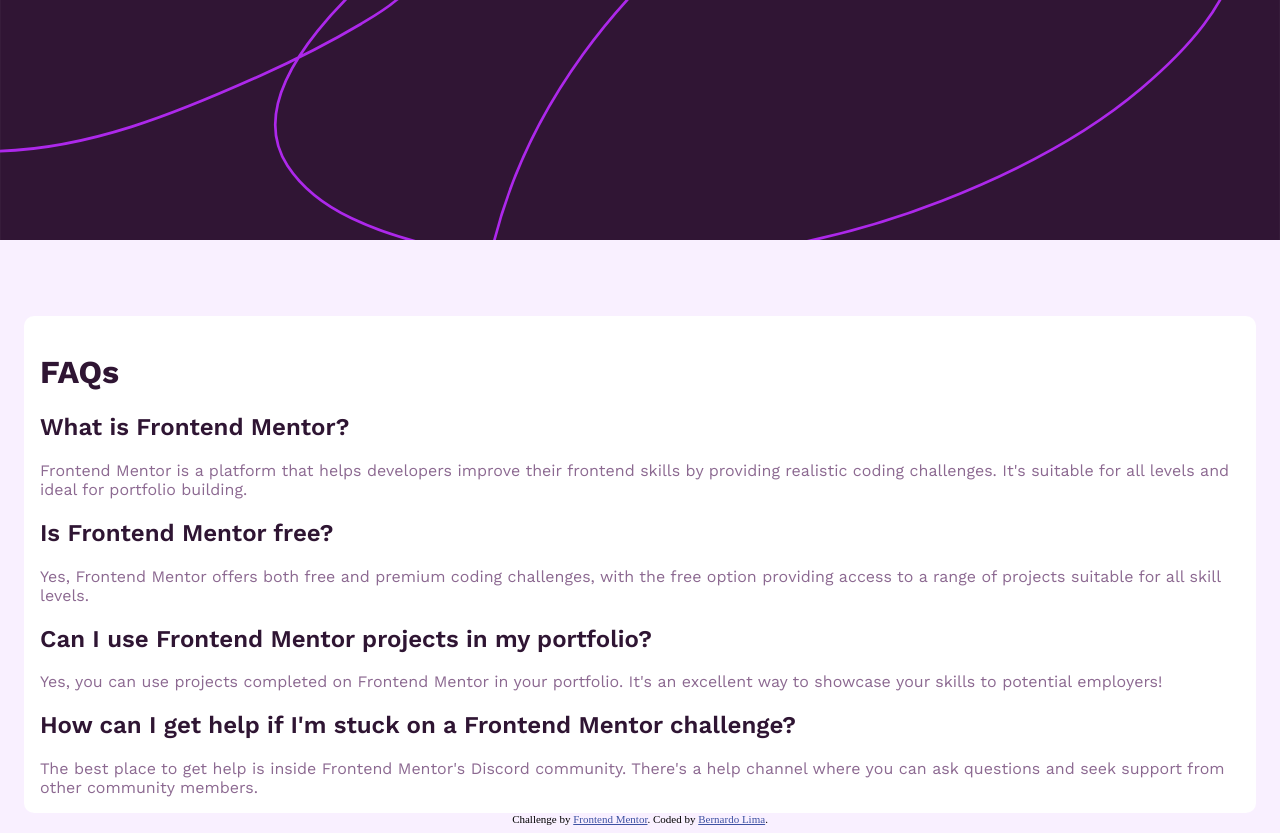
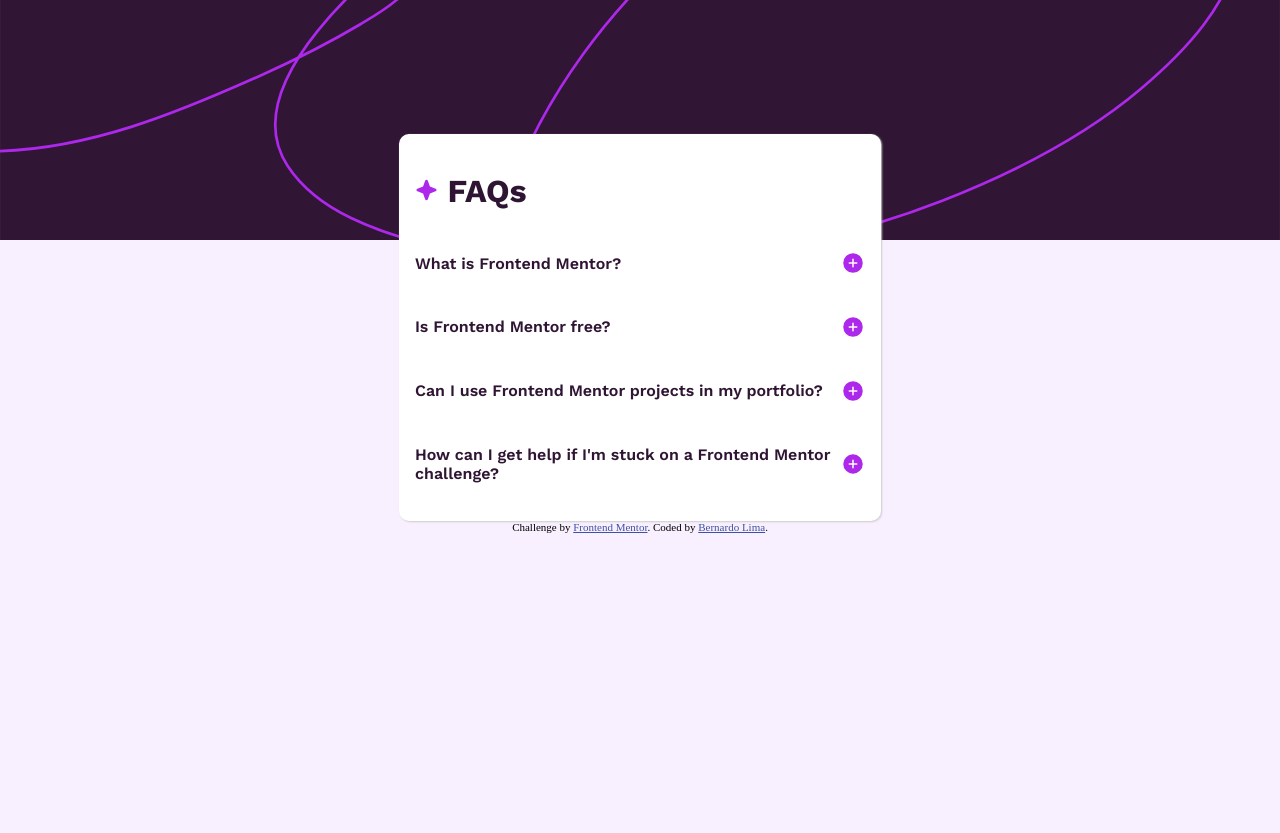
Before and after one commit to prof-ber/faq-accordion, a plain HTML site: page index.html in a window 1280 px wide. After the commit the page ends 800 px from the top, so only its background shows below. Drawn offline with nearby package versions, Linux system fonts and the light colour scheme.

Commit message:
Implementar interatividade

```diff
--- a/index.html
+++ b/index.html
@@ -27,6 +27,10 @@
       }
       body {
         background-color: hsl(275, 100%, 97%);
+        display: flex;
+        flex-direction: column;
+        align-items: center;
+        justify-content: center;
       }
       #fundo {
         position: absolute;
@@ -44,58 +48,131 @@
         padding: 1rem;
         background-color: white;
         border-radius: 10px;
-        margin-top: 25%;
+        margin-top: 20%;
         font-family: "Work Sans";
+        box-shadow: 1px 1px 2px 0px #ccc;
+        max-width: 450px;
       }
       #caixinha h1 {
         font-weight: 700;
         color: hsl(292, 42%, 14%);
       }
       #caixinha h2 {
+        font-size: 1rem;
         font-weight: 600;
         color: hsl(292, 42%, 14%);
+        margin-bottom: 1.4rem;
+        margin-top: 1.4rem;
       }
       #caixinha div {
+        font-size: 0.75rem;
         font-weight: 400;
         color: hsl(292, 16%, 49%);
+      }
+      #caixinha h2 {
+        transition: color 0.3s ease;
+      }
+      #caixinha h2:hover {
+        color: hsl(292, 16%, 49%);
+      }
+      #star {
+        width: auto;
+        height: 1.5rem;
+      }
+      .accordion-flex {
+        display: flex;
+        cursor: pointer;
+      }
+      .sign {
+        margin-left: auto;
+        height: auto;
+        width: 1.5rem;
+      }
+      .accordion-content {
+        display: none;
+      }
+      .open {
+        display: block;
+      }
+      @media screen and (min-width: 769px) {
+        #caixinha {
+          margin-top: 10%;
+        }
       }
     </style>
   </head>
   <body>
+    <script>
+      function toggleAccordion(accordionItem) {
+        //Armazenar na memória o elemento que queremos mostrar ou esconder
+        const content = accordionItem.querySelector(".accordion-content");
+        //Armazenar na memória o elemento que contém o ícone de adição ou subtração
+        const image = accordionItem.querySelector(".sign");
+        //Verificar se o conteúdo está visível ou não
+        const isContentVisible =
+          window.getComputedStyle(content).display !== "none";
+        //Se o conteúdo não estiver visível...
+        if (!isContentVisible) {
+          //Eu deixo ele visível...
+          content.style.display = "block";
+          //E troco a imagem para o sinal de menos
+          image.src = "assets/images/icon-minus.svg";
+        } else {
+          //Eu escondo ele...
+          content.style.display = "none";
+          //E troco a imagem para o sinal de mais
+          image.src = "assets/images/icon-plus.svg";
+        }
+      }
+    </script>
     <div id="fundo"></div>
     <div id="caixinha">
-      <h1>FAQs</h1>
+      <h1>
+        <img id="star" src="assets/images/icon-star.svg" alt="Estrela" /> FAQs
+      </h1>
       <div class="accordion">
-        <div class="accordion-item">
+        <div class="accordion-item" onclick="toggleAccordion(this)">
+          <div class="accordion-flex">
             <h2 class="accordion-title">What is Frontend Mentor?</h2>
+            <img class="sign" src="assets/images/icon-plus.svg" />
+          </div>
           <div class="accordion-content">
             Frontend Mentor is a platform that helps developers improve their
             frontend skills by providing realistic coding challenges. It's
             suitable for all levels and ideal for portfolio building.
           </div>
         </div>
-        <div class="accordion-item">
+        <div class="accordion-item" onclick="toggleAccordion(this)">
+          <div class="accordion-flex">
             <h2 class="accordion-title">Is Frontend Mentor free?</h2>
+            <img class="sign" src="assets/images/icon-plus.svg" />
+          </div>
           <div class="accordion-content">
             Yes, Frontend Mentor offers both free and premium coding challenges,
             with the free option providing access to a range of projects
             suitable for all skill levels.
           </div>
         </div>
-        <div class="accordion-item">
+        <div class="accordion-item" onclick="toggleAccordion(this)">
+          <div class="accordion-flex">
             <h2 class="accordion-title">
               Can I use Frontend Mentor projects in my portfolio?
             </h2>
+            <img class="sign" src="assets/images/icon-plus.svg" />
+          </div>
           <div class="accordion-content">
             Yes, you can use projects completed on Frontend Mentor in your
             portfolio. It's an excellent way to showcase your skills to
             potential employers!
           </div>
         </div>
-        <div class="accordion-item">
+        <div class="accordion-item" onclick="toggleAccordion(this)">
+          <div class="accordion-flex">
             <h2 class="accordion-title">
               How can I get help if I'm stuck on a Frontend Mentor challenge?
             </h2>
+            <img class="sign" src="assets/images/icon-plus.svg" />
+          </div>
           <div class="accordion-content">
             The best place to get help is inside Frontend Mentor's Discord
             community. There's a help channel where you can ask questions and
```
Lines whose indentation alone changed are shown as unchanged.
